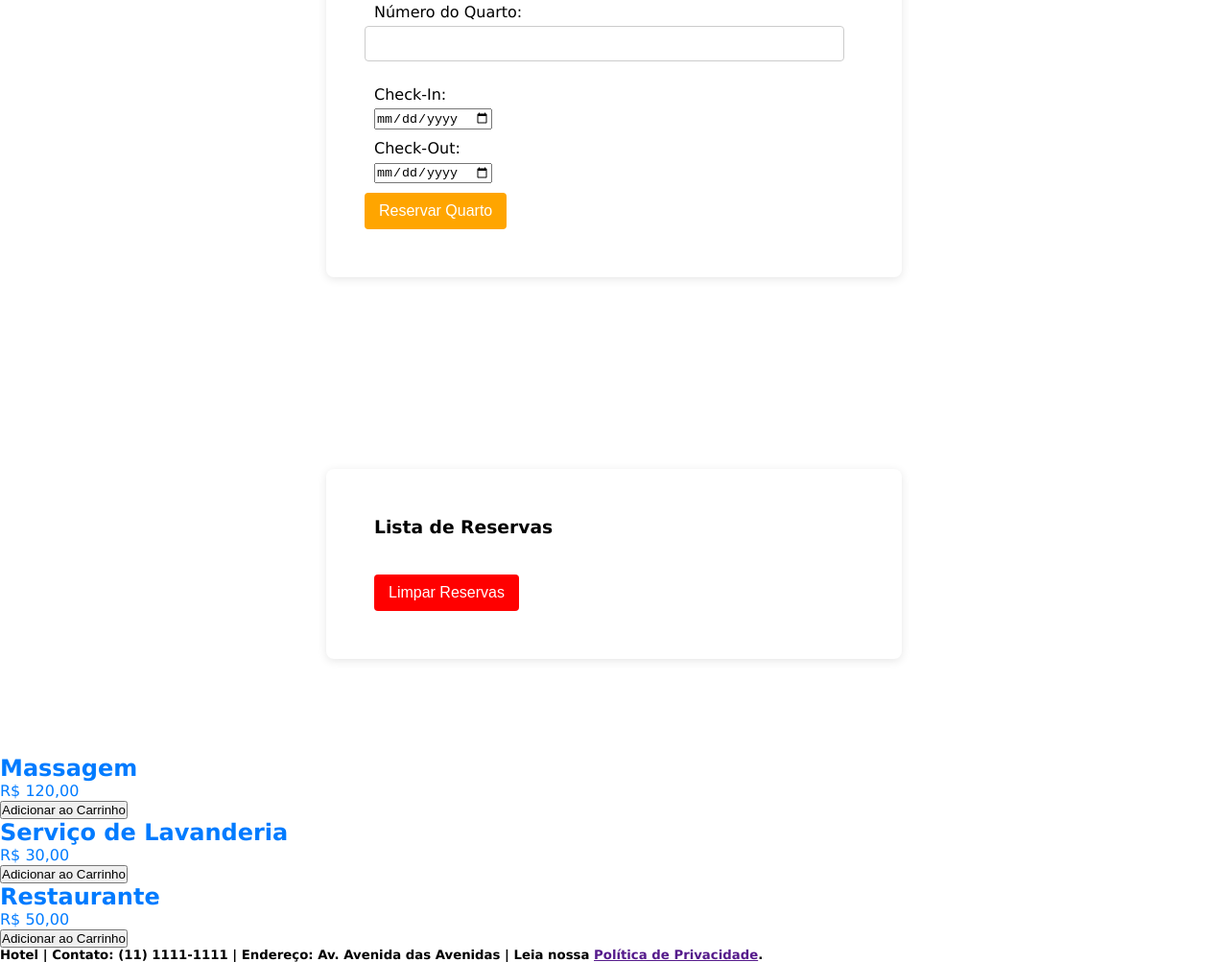
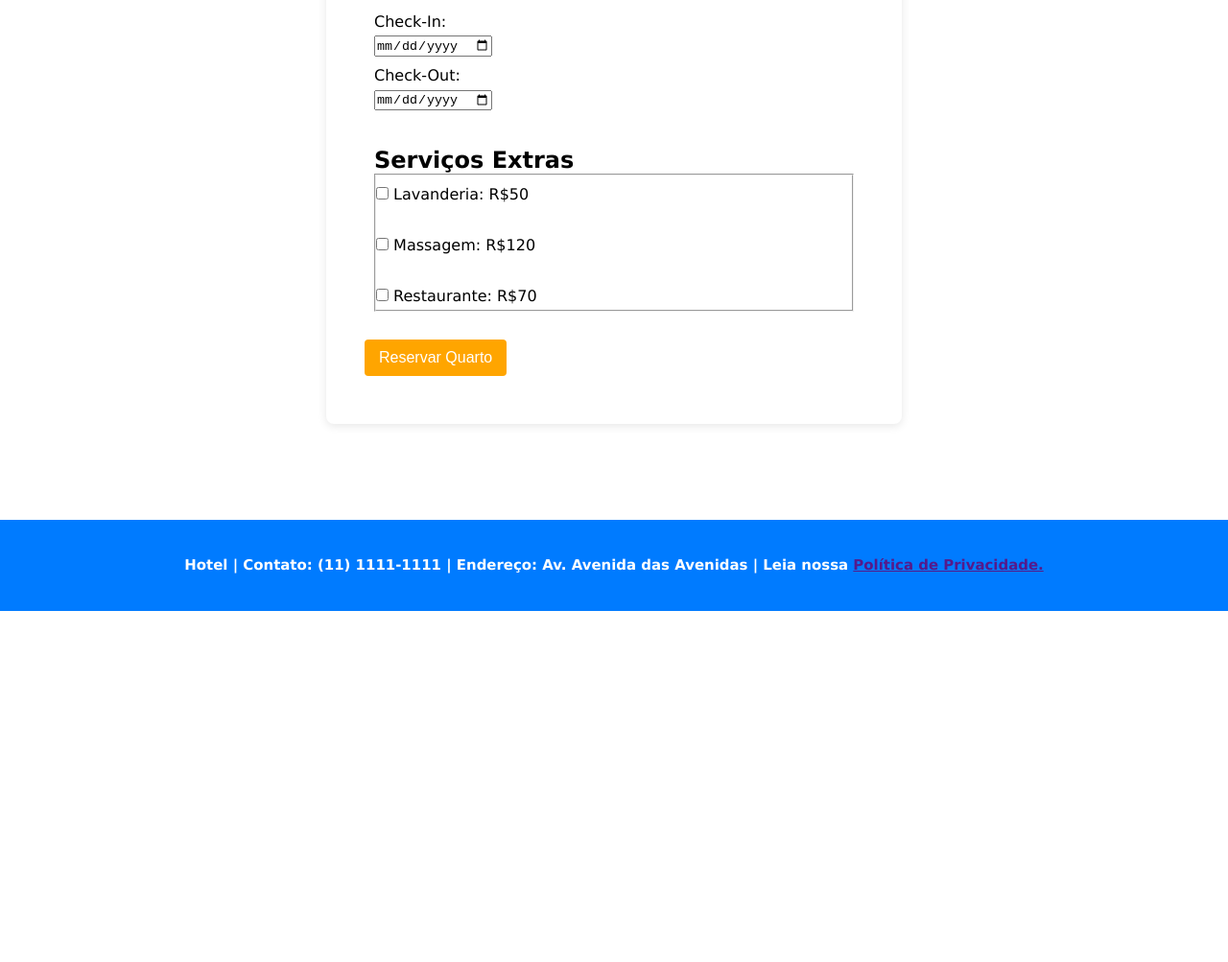
Before and after one commit to Rafael1572008/Trabalho_Web_3, a website built with Parcel: page src/hospede/reservas.html in a window 1280 px wide. Shown: the part 543-1546 px from the top of the page at 96% size. After the commit the page ends 1180 px from the top, so only its background shows below. Built offline with nearby package versions, Linux system fonts and the light colour scheme.

Commit message:
Update reservas.html

```diff
--- a/src/hospede/reservas.html
+++ b/src/hospede/reservas.html
@@ -1,4 +1,3 @@
-<!-- reservas.html -->
 <!DOCTYPE html>
 <html lang="pt-BR">
   <head>
@@ -12,16 +11,14 @@
       <nav>
         <ul>
           <li><a href="reservas.html">Reservas</a></li>
-          <li><a href="servicos.html">Serviços</a></li>
           <li><a href="cadastro_hospede.html">Cadastre-se</a></li>
           <li><a href="../funcionario/login.html">Entre</a></li>
         </ul>
       </nav>
     </div>
 
-    <h1>Reservas de Quartos</h1>
-
     <main>
+      <h1>Reservas de Quartos</h1>
       <form id="form-reserva" autocomplete="off">
         <label for="nome-hospede">Nome do Hóspede:</label>
         <input type="text" id="nome-hospede" required aria-label="Nome do hóspede" />
@@ -32,19 +29,14 @@
         <label for="tipo-quarto">Tipo de Quarto:</label>
         <select id="tipo-quarto" required aria-label="Tipo de quarto">
           <option value="">Selecione um tipo</option>
-          <option value="Duplo Solteiro">Duplo Solteiro</option>
-          <option value="Quarto Casal">Quarto Casal</option>
-          <option value="Dormitórios">Dormitórios</option>
-          <option value="Apartamentos">Apartamentos</option>
-          <option value="Standard">Standard</option>
-          <option value="Master">Master</option>
-          <option value="Deluxe ou Master Superior">
-            Deluxe ou Master Superior
-          </option>
+          <option value="Duplo Solteiro">Duplo Solteiro: R$120</option>
+          <option value="Quarto Casal">Quarto Casal: R$200</option>
+          <option value="Dormitórios">Dormitórios: R$100</option>
+          <option value="Apartamentos">Apartamentos: R$250</option>
+          <option value="Standard">Standard: R$180</option>
+          <option value="Master">Master: R$300</option>
+          <option value="Deluxe ou Master Superior">Deluxe ou Master Superior: R$400</option>
         </select>
-        <br />
-        <label for="numero-quarto">Número do Quarto:</label>
-        <input type="text" id="numero-quarto" required aria-label="Número do quarto" />
         <br />
         <label for="check-in">Check-In:</label>
         <input type="date" id="check-in" required aria-label="Data de check-in" />
@@ -52,49 +44,41 @@
         <label for="check-out">Check-Out:</label>
         <input type="date" id="check-out" required aria-label="Data de check-out" />
         <br />
+        <br><br>
+
+        <h2>Serviços Extras</h2>
+        <fieldset>
+          <label>
+            <input type="checkbox" name="servico-extra" value="Lavanderia" aria-label="Serviço de lavanderia" />
+            Lavanderia: R$50
+          </label>
+          <br />
+          <label>
+            <input type="checkbox" name="servico-extra" value="Massagem" aria-label="Serviço de massagem" />
+            Massagem: R$120
+          </label>
+          <br />
+          <label>
+            <input type="checkbox" name="servico-extra" value="Restaurante" aria-label="Serviço de restaurante" />
+            Restaurante: R$70
+          </label>
+        </fieldset>
+        <br />
+
         <button type="submit">Reservar Quarto</button>
+        <br />
       </form>
     </main>
 
-  <div id="lista">
-    <h3>Lista de Reservas</h3>
-    <ul id="lista-reservas"></ul>
-    <br>
-    <button id="limpar-reservas">Limpar Reservas</button>
-  </div>
-
-  <div class="service">
-    <div>
-        <h2>Massagem</h2>
-        <p>R$ 120,00</p>
+    <div class="rodape">
+      <footer>
+        <h5>
+          Hotel | Contato: (11) 1111-1111 | Endereço: Av. Avenida das Avenidas |
+          Leia nossa
+          <a href="">Política de Privacidade.</a>
+        </h5>
+      </footer>
     </div>
-    <button onclick="adicionarAoCarrinho('Massagem Relaxante', 120)">Adicionar ao Carrinho</button>
-</div>
-
-<div class="service">
-    <div>
-        <h2>Serviço de Lavanderia</h2>
-        <p>R$ 30,00</p>
-    </div>
-    <button onclick="adicionarAoCarrinho('Serviço de Lavanderia', 30)">Adicionar ao Carrinho</button>
-</div>
-
-<div class="service">
-    <div>
-        <h2>Restaurante</h2>
-        <p>R$ 50,00</p>
-    </div>
-    <button onclick="adicionarAoCarrinho('Aluguel de Bicicleta', 50)">Adicionar ao Carrinho</button>
-</div>
-</div>
-
-
-    <footer>
-      <h5>
-        Hotel | Contato: (11) 1111-1111 | Endereço: Av. Avenida das Avenidas |
-        Leia nossa <a href="">Política de Privacidade</a>.
-      </h5>
-    </footer>
     <script src="/src/hospede/js/cadastro_hospede.js"></script>
     <script src="../hospede/js/reservas.js"></script>
   </body>
```
